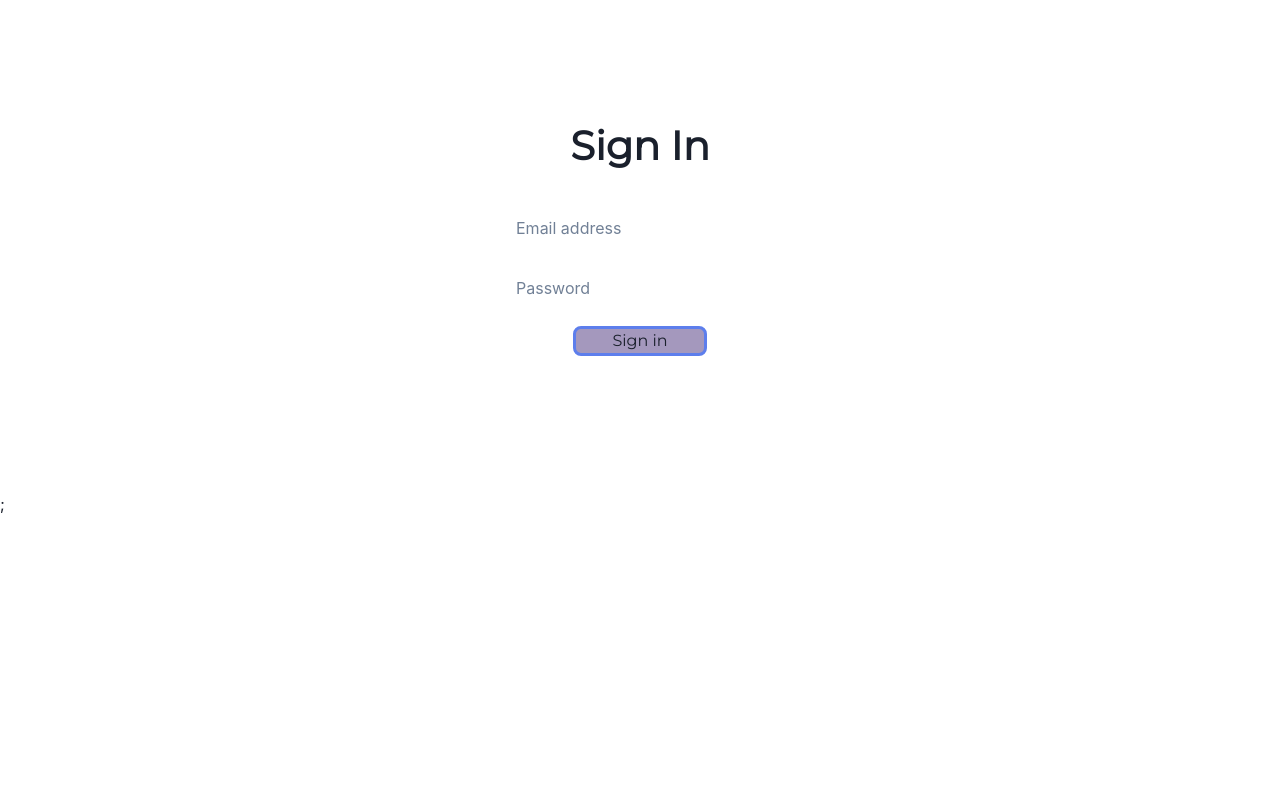
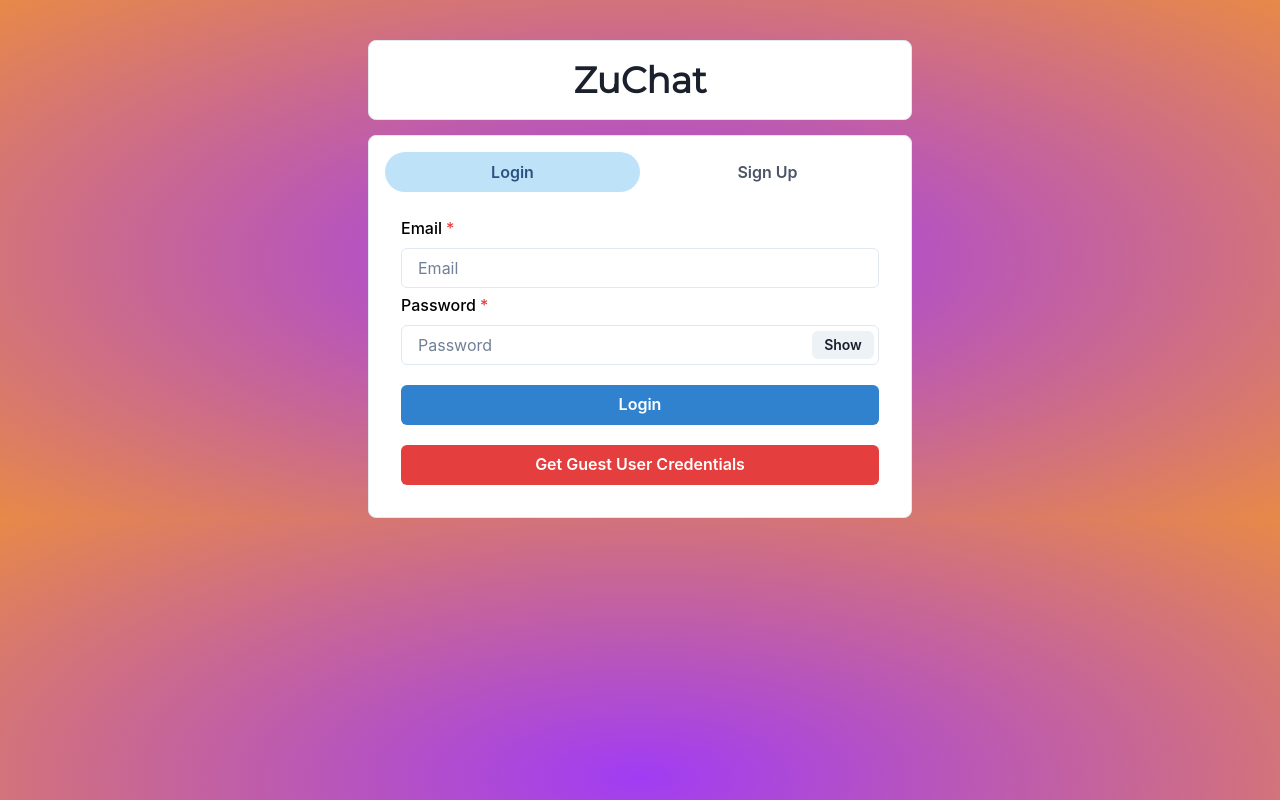
Before and after one commit to Gautam-04/ZuChat, a React (Create React App) app in the folder frontend/: page / in a window 1280 px wide. Built offline with nearby package versions, Linux system fonts and the light colour scheme; no server answers; a web font is replaced by a local one.

Commit message:
Completed frontend of login page and added chakra ui
Signed-off-by: Gautam-666 <2022.gautam.rai@ves.ac.in>

```diff
--- a/frontend/package.json
+++ b/frontend/package.json
@@ -1,6 +1,7 @@
 {
   "name": "zuchat",
   "version": "0.1.0",
+  "proxy": "http://127.0.0.1:8000",
   "private": true,
   "dependencies": {
     "@chakra-ui/react": "^2.8.0",
@@ -15,6 +16,7 @@
     "react": "^18.2.0",
     "react-dom": "^18.2.0",
     "react-icons": "^4.10.1",
+    "react-router": "^6.15.0",
     "react-router-dom": "^6.14.2",
     "react-scripts": "^5.0.1",
     "sass": "^1.64.1",
--- /dev/null
+++ b/frontend/src/components/login/LoginForm.jsx
@@ -0,0 +1,68 @@
+import React from 'react'
+import { useState } from 'react';
+import {
+  FormControl,
+  FormLabel,
+  Input,
+  InputGroup,
+  VStack,
+  Button,
+  InputRightElement,
+  useToast,
+} from "@chakra-ui/react";
+function LoginForm() {
+
+const handleClick = () => setShow(!show);
+
+const [show, setShow] = useState(false);
+const [email, setEmail] = useState();
+const [password, setPassword] = useState();
+
+  return (
+    <VStack spacing="5px" color="black">
+      <FormControl id="email" isRequired>
+        <FormLabel>Email</FormLabel>
+        <Input placeholder="Email" onChange={(e) => setEmail(e.target.value)} />
+      </FormControl>
+
+      <FormControl id="password" isRequired>
+        <FormLabel>Password</FormLabel>
+        <InputGroup>
+          <Input
+            type={"password"}
+            placeholder="Password"
+            onChange={(e) => setPassword(e.target.value)}
+          />
+          <InputRightElement width="4.5rem">
+            <Button h="1.75rem" size="sm" onClick={handleClick}>
+              {show ? "Hide" : "Show"}
+            </Button>
+          </InputRightElement>
+        </InputGroup>
+      </FormControl>
+      <Button
+        colorScheme="blue"
+        width="100%"
+        style={{ marginTop: 15 }}
+        // onClick={submitHandler}
+        // isLoading={picLoading}
+      >
+        Login
+      </Button>
+      <Button
+        colorScheme="red"
+        width="100%"
+        style={{ marginTop: 15 }}
+        onClick={()=>{
+          setEmail("guest@sample.com");
+          setPassword("46416");
+        }}
+        // isLoading={picLoading}
+      >
+        Get Guest User Credentials
+      </Button>
+    </VStack>
+  );
+}
+
+export default LoginForm
--- /dev/null
+++ b/frontend/src/components/signup/SignUp.jsx
@@ -0,0 +1,101 @@
+import React, { useState } from 'react'
+import {
+  FormControl,
+  FormLabel,
+  Input,
+  InputGroup,
+  VStack,
+  Button,
+  InputRightElement,
+  useToast,
+} from "@chakra-ui/react";
+
+function SignUp() {
+const [show, setShow] = useState(false);
+const handleClick = () => setShow(!show);
+
+ const toast = useToast();
+
+const [name,setName] = useState();
+const [email,setEmail] = useState();
+const [password, setPassword] = useState();
+const [dob, setDob] = useState();
+const [pic,setPic] = useState();
+  const [confirmpassword, setConfirmpassword] = useState();
+
+
+
+
+
+  return (
+    <VStack spacing="5px" color="black">
+      <FormControl id="first-name" isRequired>
+        <FormLabel>Name</FormLabel>
+        <Input placeholder="Name" onChange={(e) => setName(e.target.value)} />
+      </FormControl>
+      <FormControl id="email" isRequired>
+        <FormLabel>Email</FormLabel>
+        <Input placeholder="Email" onChange={(e) => setEmail(e.target.value)} />
+      </FormControl>
+      <FormControl id="dob" isRequired>
+        <FormLabel>Date Of Birth</FormLabel>
+        <Input
+          placeholder="dd-mm-yyyy"
+          onChange={(e) => setDob(e.target.value)}
+        />
+      </FormControl>
+
+      <FormControl id="password" isRequired>
+        <FormLabel>Password</FormLabel>
+        <InputGroup>
+          <Input
+            type={"password"}
+            placeholder="Password"
+            onChange={(e) => setPassword(e.target.value)}
+          />
+          <InputRightElement width="4.5rem">
+            <Button h="1.75rem" size="sm" onClick={handleClick}>
+              {show ? "Hide" : "Show"}
+            </Button>
+          </InputRightElement>
+        </InputGroup>
+      </FormControl>
+
+      <FormControl id="password" isRequired>
+        <FormLabel>Confirm Password</FormLabel>
+        <InputGroup size="md">
+          <Input
+            type={show ? "text" : "password"}
+            placeholder="Confirm password"
+            onChange={(e) => setConfirmpassword(e.target.value)}
+          />
+          <InputRightElement width="4.5rem">
+            <Button h="1.75rem" size="sm" onClick={handleClick}>
+              {show ? "Hide" : "Show"}
+            </Button>
+          </InputRightElement>
+        </InputGroup>
+      </FormControl>
+      <FormControl id="pic">
+        <FormLabel>Upload your Picture</FormLabel>
+        <Input
+          type="file"
+          p={1.5}
+          accept="image/*"
+          onChange={(e) => {}}
+        />
+      </FormControl>
+      <Button
+        colorScheme="blue"
+        width="100%"
+        style={{ marginTop: 15 }}
+        // onClick={submitHandler}
+        // isLoading={picLoading}
+      >
+        Sign Up
+      </Button>
+    </VStack>
+  );
+}
+
+export default SignUp
--- a/frontend/src/index.css
+++ b/frontend/src/index.css
@@ -1,5 +1,9 @@
 html{
   cursor: pointer;
+}
+
+.chakra-ui-light{
+  background: radial-gradient(#A13CF4, #E78948);
 }
 
 body {
@@ -9,8 +13,6 @@ body {
     'Ubuntu', 'Cantarell', 'Fira Sans', 'Droid Sans', 'Helvetica Neue',
     sans-serif;
     background: radial-gradient(#A13CF4, #E78948);
-  -webkit-font-smoothing: antialiased;
-  -moz-osx-font-smoothing: grayscale;
 }
 
 .menuContainer {
--- a/frontend/src/pages/login/Login.jsx
+++ b/frontend/src/pages/login/Login.jsx
@@ -1,41 +1,54 @@
 import React, { useState } from 'react'
 import { Client, Account, ID } from "appwrite";
+import LoginForm from '../../components/login/LoginForm';
+import SignUp from '../../components/signup/SignUp';
+import {
+  Box,
+  Container,
+  Text,
+  Tabs,
+  TabList,
+  TabPanels,
+  Tab,
+  TabPanel,
+  Center,
+} from "@chakra-ui/react";
 import './Login.scss'
 
 export default function Login() {
-  const client = new Client()
-    .setEndpoint("https://cloud.appwrite.io/v1") // Your API Endpoint
-    .setProject("64c4a3b087c9dd59d3ef"); // Your project ID
+  // const client = new Client()
+  //   .setEndpoint("https://cloud.appwrite.io/v1") // Your API Endpoint
+  //   .setProject("64c4a3b087c9dd59d3ef"); // Your project ID
 
-    const account = new Account(client);
+  //   const account = new Account(client);
 
-  const [formData, setFormData] = useState({
-    email: "",
-    password: "",
-  });
+  // const [formData, setFormData] = useState({
+  //   email: "",
+  //   password: "",
+  // });
 
-  const { email, password } = formData;
+  // const { email, password } = formData;
 
-  function onChange(e) {
-    setFormData((prevState) => ({
-      ...prevState,
-      [e.target.id]: e.target.value,
-    }));
-  }
+  // function onChange(e) {
+  //   setFormData((prevState) => ({
+  //     ...prevState,
+  //     [e.target.id]: e.target.value,
+  //   }));
+  // }
 
-  const promise = account.create(ID.unique(), email, password);
-   promise.then(
-     function (response) {
-       console.log(response);
-     },
-     function (error) {
-       console.log(error);
-     }
-   );
+  // const promise = account.create(ID.unique(), email, password);
+  //  promise.then(
+  //    function (response) {
+  //      console.log(response);
+  //    },
+  //    function (error) {
+  //      console.log(error);
+  //    }
+  //  );
 
   return (
     <section className="login">
-      <div className="div">
+      {/* <div className="div">
         <h1>Sign In</h1>
         <form >
           <div className="Form">
@@ -56,8 +69,50 @@ export default function Login() {
             <button type="submit">Sign in</button>
           </div>
         </form>
-      </div>
-      ;
+      </div> */}
+      <Container maxW="xl" centerContent>
+        <Box
+          d="flex"
+          justifyContent="center"
+          alignItems="center"
+          p={3}
+          bg={"white"}
+          w="100%"
+          m="40px 0 15px 0"
+          borderRadius="lg"
+          borderWidth="1px"
+        >
+          <Text
+            textAlign="center"
+            fontSize="4xl"
+            fontFamily="Montserrat"
+            fontWeight="bold"
+          >
+            ZuChat
+          </Text>
+        </Box>
+        <Box bg="white" w="100%" p={4} borderRadius={"lg"} borderWidth={"1px"}>
+          <Tabs variant="soft-rounded">
+            <TabList
+              alignItems="center"
+              d="flex"
+              justifyContent="center"
+              mb={2}
+            >
+              <Tab width="50%">Login</Tab>
+              <Tab width="50%">Sign Up</Tab>
+            </TabList>
+            <TabPanels>
+              <TabPanel>
+                <LoginForm />
+              </TabPanel>
+              <TabPanel>
+                <SignUp />
+              </TabPanel>
+            </TabPanels>
+          </Tabs>
+        </Box>
+      </Container>
     </section>
   );
 }
--- a/frontend/src/pages/login/Login.scss
+++ b/frontend/src/pages/login/Login.scss
@@ -11,6 +11,7 @@
       justify-content: center;
       flex-direction: column;
       gap: 10px;
+      border-radius: 10px;
 
       h1{
         font-family: 'Montserrat', sans-serif;
```
Also changed, not shown: frontend/src/App.js (+4 -10 lines), frontend/src/pages/Mainpage/Main.jsx (added, +9 -0 lines), 1 other file (tests, documents, lock files or other folders).
